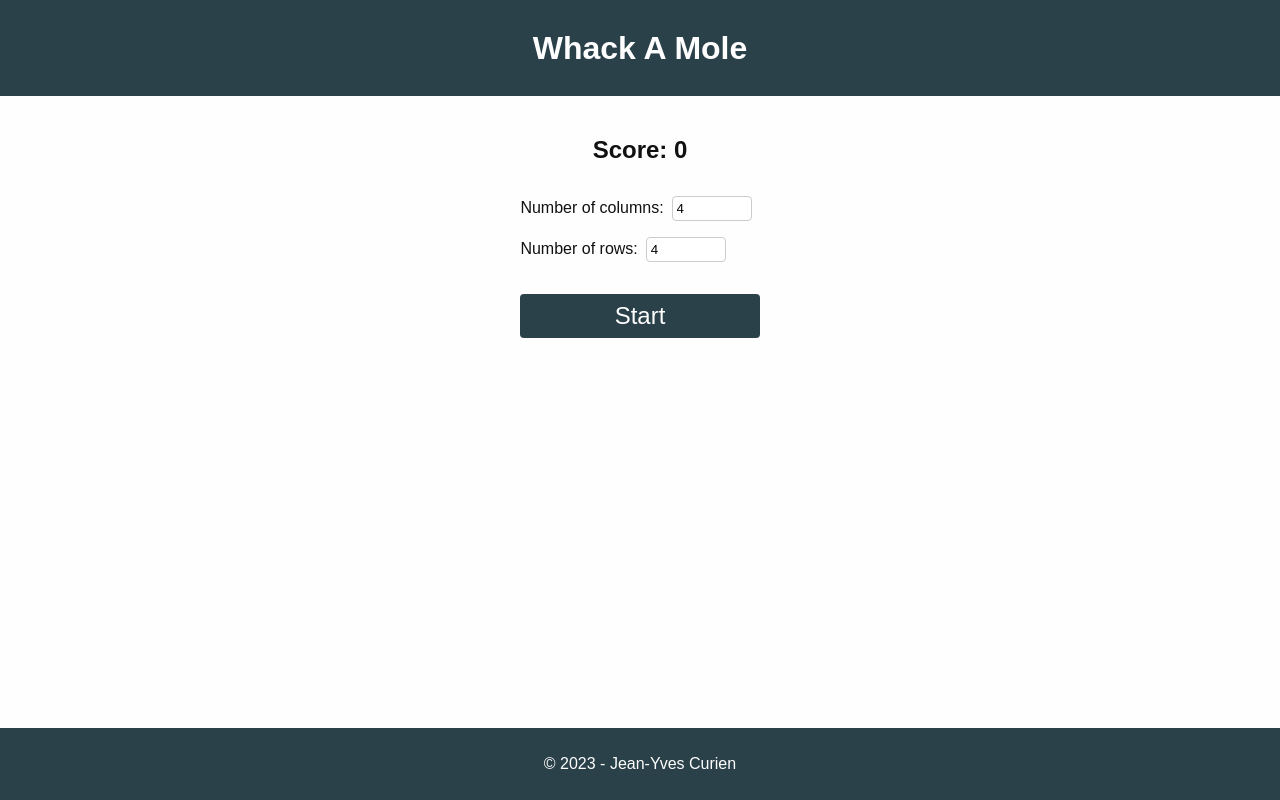
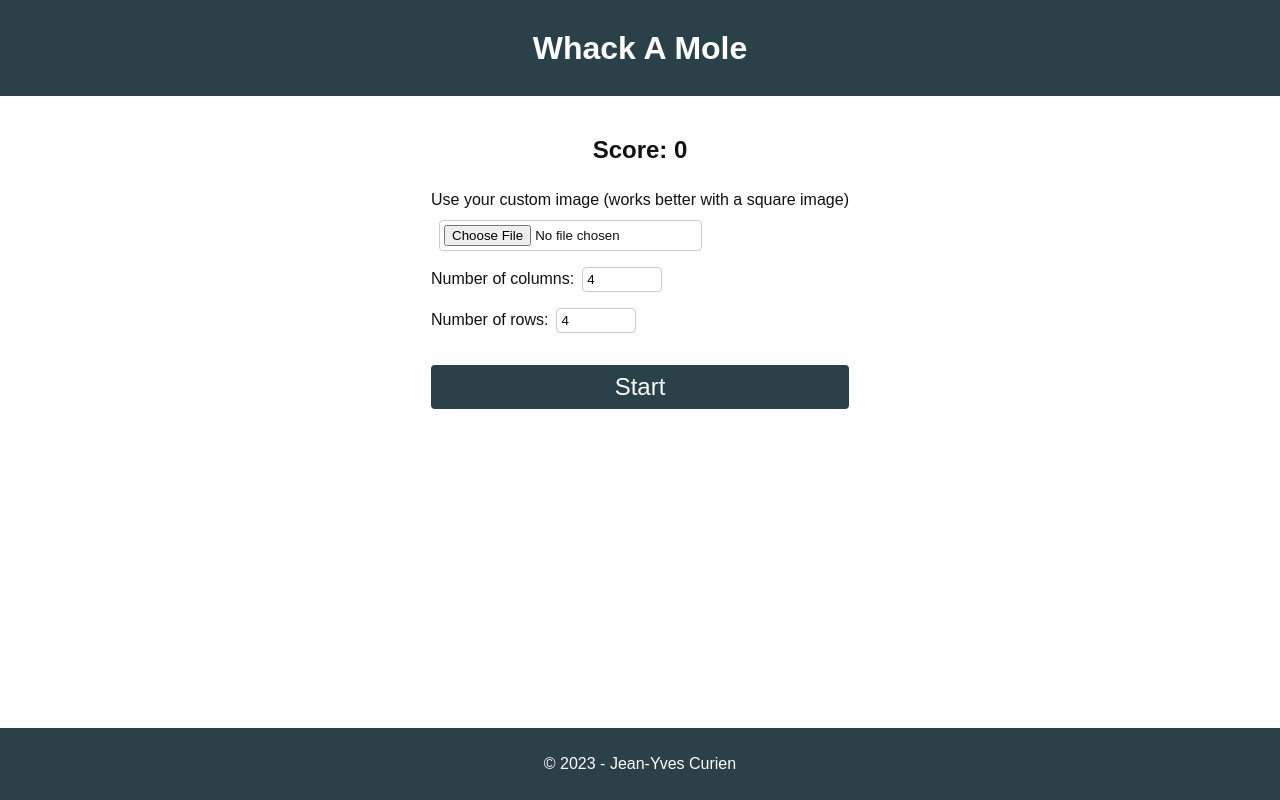
Before and after one commit to jycurien/whack-a-mole, a React (Vite) app: page / in a window 1280 px wide. Built offline with nearby package versions, Linux system fonts and the light colour scheme.

Commit message:
add custom image input

```diff
--- a/src/components/Game.jsx
+++ b/src/components/Game.jsx
@@ -8,6 +8,7 @@ const Game = () => {
   const [moles, setMoles] = useState([])
   const [gameOver, setGameOver] = useState(true)
   const [moleTimeout, setMoleTimeout] = useState(null)
+  const [fileDataURL, setFileDataURL] = useState(null)
 
   const startGame = () => {
     setScore(0)
@@ -71,6 +72,20 @@ const Game = () => {
     setGameOver(true)
   }
 
+  const handleImageChange = (e) => {
+    const file = e.target.files[0]
+    if (file) {
+      const fileReader = new FileReader()
+      fileReader.onload = (e) => {
+        const { result } = e.target
+        if (result) {
+          setFileDataURL(result)
+        }
+      }
+      fileReader.readAsDataURL(file)
+    }
+  }
+
   useEffect(() => {
     return () => {
       clearTimeout(moleTimeout)
@@ -82,6 +97,18 @@ const Game = () => {
       <h2>Score: {score}</h2>
       {gameOver ? (
         <div>
+          <div>
+            <label htmlFor='image'>
+              Use your custom image (works better with a square image)
+            </label>
+            <br />
+            <input
+              id='image'
+              type='file'
+              onChange={handleImageChange}
+              placeholder=''
+            />
+          </div>
           <div>
             <label htmlFor='columns'>Number of columns:</label>
             <input
@@ -126,7 +153,13 @@ const Game = () => {
                 className={`mole ${mole.active ? 'active' : ''}`}
               >
                 <div onClick={() => handleMoleClick(index)}>
-                  {mole.hit ? '💥' : '🐹'}
+                  {mole.hit ? (
+                    '💥'
+                  ) : fileDataURL ? (
+                    <img src={fileDataURL} />
+                  ) : (
+                    '🐹'
+                  )}
                 </div>
               </div>
             ))}
--- a/src/index.css
+++ b/src/index.css
@@ -102,6 +102,13 @@ input {
   margin-inline-end: 0.5rem;
 }
 
+img {
+  object-fit: cover;
+  width: 100%;
+  height: 100%;
+  aspect-ratio: 1;
+}
+
 @media (min-width: 992px) {
   .mole-container {
     grid-gap: 2rem;
```
